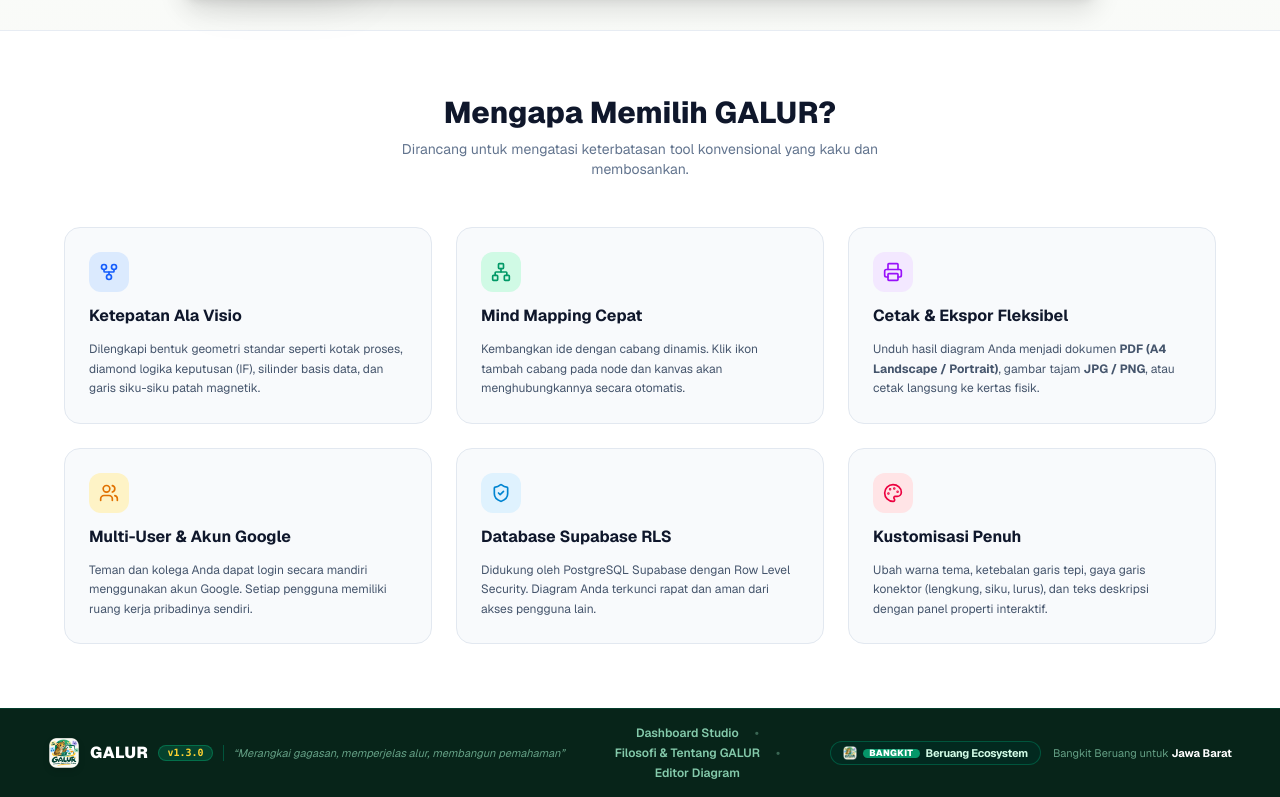
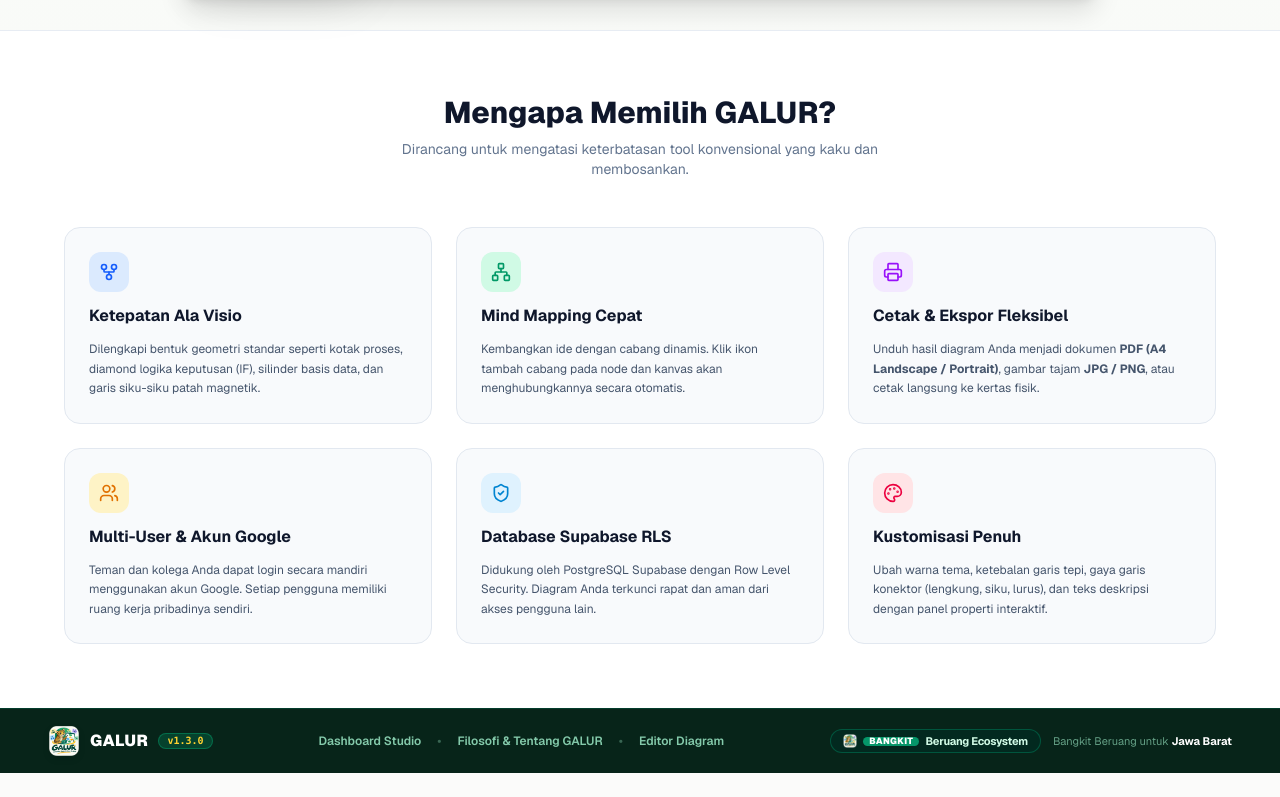
Before and after one commit to bangkitberuang/galur, a Next.js app: page / in a window 1280 px wide. Shown: the part 1583-2380 px from the top of the page. After the commit the page ends 2356 px from the top, so only its background shows below. Built offline with nearby package versions, Linux system fonts and the light colour scheme.

Commit message:
fix: rapihkan layout footer agar tautan navigasi tidak terlipat dua baris

```diff
--- a/src/app/page.tsx
+++ b/src/app/page.tsx
@@ -295,7 +295,7 @@ export default function LandingPage() {
       {/* Footer Memanjang & Ramping (Sleek Horizontal Bar) */}
       <footer className="mt-auto bg-[#072419] text-emerald-100/70 py-3.5 sm:py-4 px-4 sm:px-8 md:px-12 border-t border-emerald-900/60 select-none">
         <div className="max-w-7xl mx-auto flex flex-col md:flex-row items-center justify-between gap-3 md:gap-6">
-          {/* Sisi Kiri: Identitas Brand, Versi & Slogan */}
+          {/* Sisi Kiri: Identitas Brand & Versi */}
           <div className="flex items-center gap-2.5 shrink-0">
             <div className="w-8 h-8 shrink-0 flex items-center justify-center">
               <Image
@@ -310,13 +310,10 @@ export default function LandingPage() {
             <span className="text-[10px] font-mono font-bold px-2 py-0.5 rounded-full bg-emerald-500/20 text-amber-300 border border-emerald-400/30 leading-none">
               {APP_VERSION}
             </span>
-            <span className="hidden xl:inline text-[11px] text-emerald-200/60 italic border-l border-emerald-800/80 pl-2.5">
-              &ldquo;Merangkai gagasan, memperjelas alur, membangun pemahaman&rdquo;
-            </span>
           </div>
 
           {/* Sisi Tengah: Navigasi Tautan Cepat */}
-          <div className="flex items-center flex-wrap justify-center gap-x-4 gap-y-1 text-xs font-semibold text-emerald-200/80">
+          <div className="flex items-center whitespace-nowrap justify-center gap-x-4 text-xs font-semibold text-emerald-200/80">
             <Link href="/dashboard" className="hover:text-amber-300 transition-colors">
               Dashboard Studio
             </Link>
--- a/src/components/common/EcosystemFooter.tsx
+++ b/src/components/common/EcosystemFooter.tsx
@@ -57,7 +57,7 @@ export default function EcosystemFooter({
         {/* Sisi Tengah: Tautan Cepat */}
         {showLinks && (
           <div
-            className={`flex items-center flex-wrap justify-center gap-x-4 gap-y-1 text-xs font-semibold ${
+            className={`flex items-center sm:whitespace-nowrap flex-wrap justify-center gap-x-4 gap-y-1 text-xs font-semibold ${
               isDark ? 'text-emerald-200/80' : 'text-slate-600'
             }`}
           >
```
